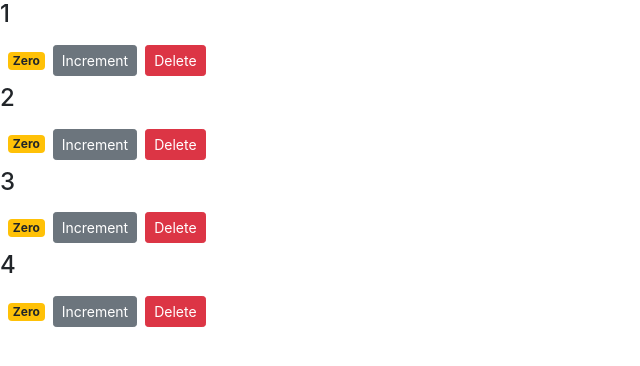
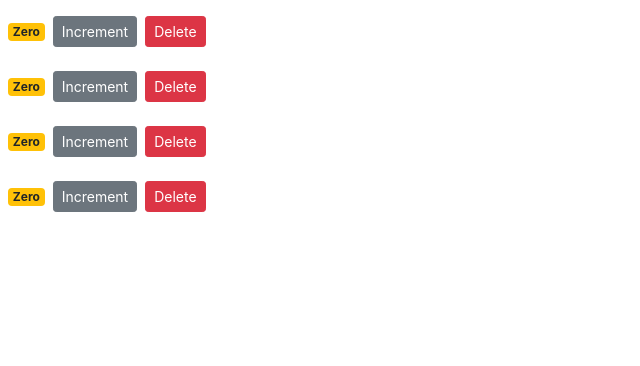
Before and after one commit to JennMartinez/counter-app, a React (Create React App) app: page / in a window 1280 px wide. Shown: the top 366 px of the page, without its empty margins (0-640 px from the left). Built offline with nearby package versions, Linux system fonts and the light colour scheme.

Commit message:
Changed expressions by adding counter.

```diff
--- a/src/components/counter.jsx
+++ b/src/components/counter.jsx
@@ -2,7 +2,7 @@
 
 class Counter extends Component {
     state = {
-        value: this.props.value
+        value: this.props.counter.value
     };
 
     // constructor() {
@@ -21,7 +21,7 @@
             <h4>{this.props.id}</h4>
             <span className={this.getBadgeClasses()}>{this.formatCount()}</span>
             <button onClick={this.handleIncrement} className="btn btn-secondary btn-sm">Increment</button>
-            <button onClick={this.props.onDelete} className="btn btn-danger btn-sm m-2">Delete</button>
+            <button onClick={() => this.props.onDelete(this.props.counter.id)} className="btn btn-danger btn-sm m-2">Delete</button>
         </div>
         );
     }
--- a/src/components/counters.jsx
+++ b/src/components/counters.jsx
@@ -11,16 +11,20 @@
         ]
     };
 
-    handleDelete = () => {
-        console.log("Hey, it is working!");
+    handleDelete = (counterId) => {
+        const counters = this.state.counters.filter(c => c.id !== counterId);
+        this.setState({ counters });
     }
 
     render() {
         return (
             <div>
                 {this.state.counters.map(counter => (
-                <Counter key={counter.id} onDelete={this.handleDelete} value={counter.value} id={counter.id}>
-                </Counter>
+                <Counter
+                    key={counter.id}
+                    onDelete={this.handleDelete}
+                    counter={counter}
+                />
                 ))}
             </div>
         )
```
